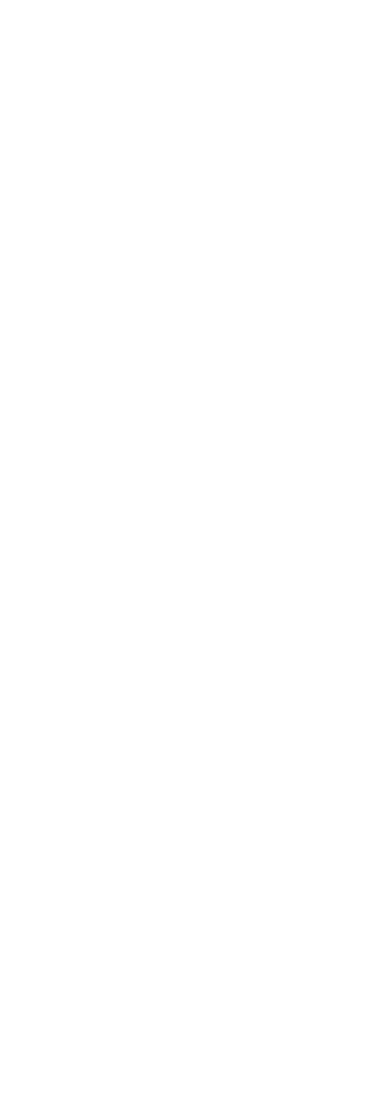
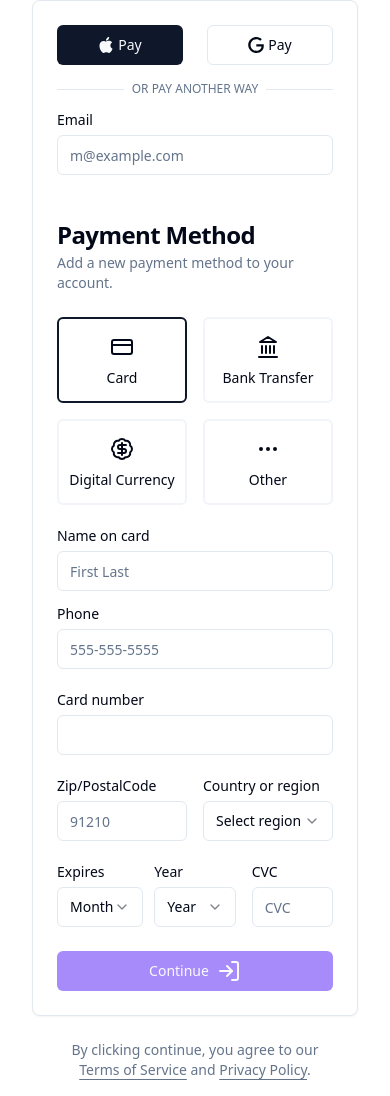
Before and after one commit to chowjiaming/cakecapital-payment-ui, a React (Vite) app: page / in a window 390 px wide. Before the commit the page ends 844 px from the top, so only its background shows below. Built offline with nearby package versions, Linux system fonts and the light colour scheme.

Commit message:
refactor: improve responsiveness :iphone:

```diff
--- a/src/App.tsx
+++ b/src/App.tsx
@@ -1,11 +1,12 @@
 import {
+  LogInIcon,
   BadgeDollarSignIcon,
   LandmarkIcon,
   MoreHorizontalIcon,
   MoveRightIcon,
 } from "lucide-react";
 
-import {Button, buttonVariants} from "@/components/ui/button";
+import {buttonVariants} from "@/components/ui/button";
 import {
   Card,
   CardContent,
@@ -70,7 +71,7 @@ function PaymentCard() {
         </CardDescription>
       </CardHeader>
       <CardContent className="grid gap-6">
-        <RadioGroup defaultValue="card" className="grid grid-cols-4 gap-4">
+        <RadioGroup defaultValue="card" className="grid grid-cols-2 md:grid-cols-4 gap-4">
           <Label
             htmlFor="card"
             className="flex flex-col items-center justify-between rounded-md border-2 border-muted bg-popover p-4 hover:bg-accent hover:text-accent-foreground [&:has([data-state=checked])]:border-primary"
@@ -116,7 +117,7 @@ function PaymentCard() {
             Other
           </Label>
         </RadioGroup>
-        <div className="grid grid-cols-2 gap-4">
+        <div className="grid grid-cols-1 md:grid-cols-2 gap-4">
           <div className="grid gap-2">
             <Label htmlFor="name">Name on card</Label>
             <Input id="name" placeholder="First Last" />
@@ -139,7 +140,7 @@ function PaymentCard() {
             <Label htmlFor="country">Country or region</Label>
             <Select>
               <SelectTrigger id="country">
-                <SelectValue placeholder="Please select country" />
+                <SelectValue placeholder="Select region" />
               </SelectTrigger>
               <SelectContent>
                 <SelectItem value="canada">Canada</SelectItem>
@@ -193,9 +194,13 @@ function PaymentCard() {
         </div>
       </CardContent>
       <CardFooter>
-        <Button className="w-full bg-violet-400 hover:bg-violet-500">
-          Continue
-        </Button>
+        <a
+            href="https://www.josephchow.dev"
+            className={cn(buttonVariants(), "w-full bg-violet-400 hover:bg-violet-500")}
+          >
+            Continue
+            <LogInIcon className="ml-2 h-6 w-6" />
+          </a>
       </CardFooter>
     </Card>
   );
@@ -204,19 +209,19 @@ function PaymentCard() {
 export function App() {
   return (
     <>
-      <main className="container relative hidden min-h-screen flex-col items-center justify-center md:grid lg:max-w-none lg:grid-cols-2 lg:px-0">
-        <a
+      <main className="container relative min-h-screen flex-col items-center justify-center md:grid lg:max-w-none lg:grid-cols-2 lg:px-0">
+        <aside className="relative hidden h-full flex-col bg-muted p-10 text-white dark:border-r lg:flex">
+          <div className="absolute inset-0 bg-teal-500" />
+          <a
           href="https://www.josephchow.dev"
           className={cn(
             buttonVariants({variant: "ghost"}),
-            "absolute right-4 top-4 md:right-8 md:top-8"
+            "absolute right-4 top-4 md:right-8 md:top-8 hidden md:flex hover:bg-transparent hover:text-white dark:hover:text-white dark:hover:bg-transparent"
           )}
         >
           Go back
           <MoveRightIcon className="ml-2 h-6 w-6" />
         </a>
-        <aside className="relative hidden h-full flex-col bg-muted p-10 text-white dark:border-r lg:flex">
-          <div className="absolute inset-0 bg-teal-500" />
           <div className="relative z-20 flex items-center text-lg font-medium">
             <svg
               xmlns="http://www.w3.org/2000/svg"
@@ -252,7 +257,7 @@ export function App() {
             </blockquote>
           </div>
         </aside>
-        <article className="lg:p-8">
+        <article className="lg:p-8 mb-4 md:mb-0">
           <section className="mx-auto flex w-full flex-col justify-center space-y-6 sm:max-w-screen-sm">
             <PaymentCard />
             <p className="px-8 text-center text-sm text-muted-foreground">
```
